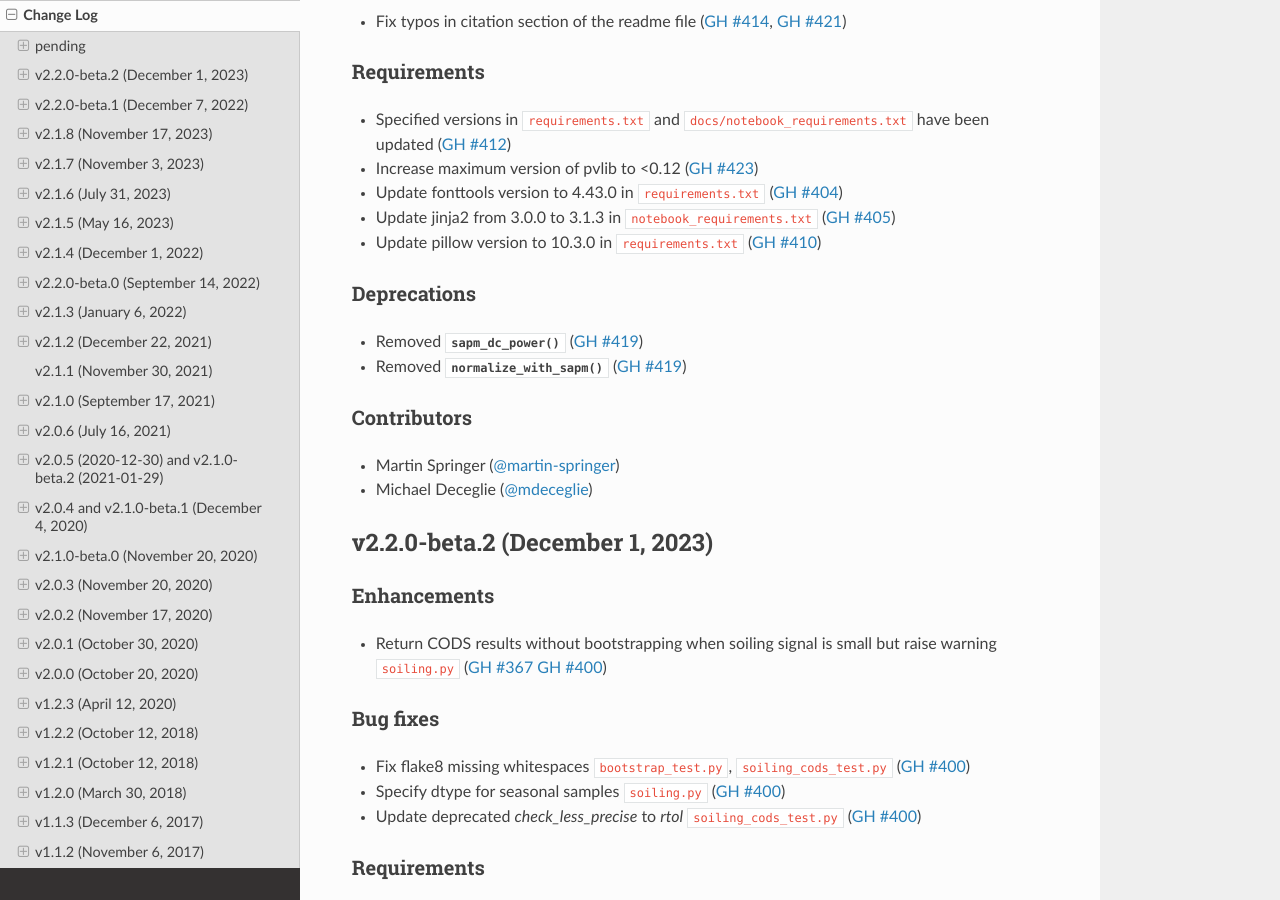
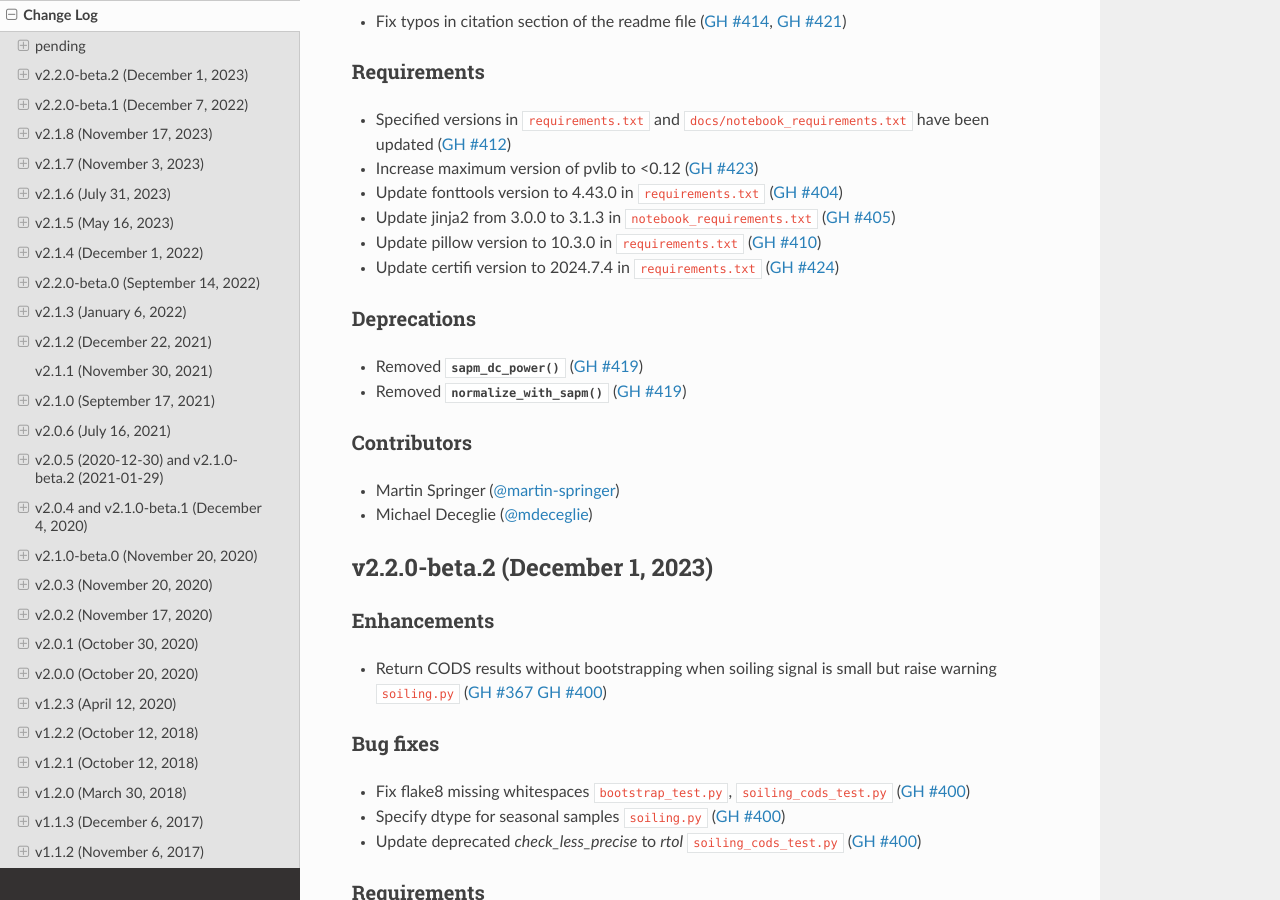
Before and after one commit to NREL/rdtools, a Sphinx documentation site: the page built from docs/sphinx/source/changelog.rst, in a window 1280 px wide and 900 px high, scrolled down 573 px. Built offline with Sphinx 7.4.7 and the Read the Docs theme 2.0.0, drawn with Linux system fonts in a browser that asks for light colours; pages that are not in the unit, such as notebooks, are missing from menus.

Commit message:
update change log

```diff
--- a/docs/sphinx/source/changelog/pending.rst
+++ b/docs/sphinx/source/changelog/pending.rst
@@ -26,6 +26,7 @@ Requirements
 * Update fonttools version to 4.43.0 in ``requirements.txt`` (:pull:`404`)
 * Update jinja2 from 3.0.0 to 3.1.3 in ``notebook_requirements.txt`` (:pull:`405`)
 * Update pillow version to 10.3.0 in ``requirements.txt`` (:pull:`410`)
+* Update certifi version to 2024.7.4 in ``requirements.txt`` (:pull:`424`)
 
 Deprecations
 ------------
```
